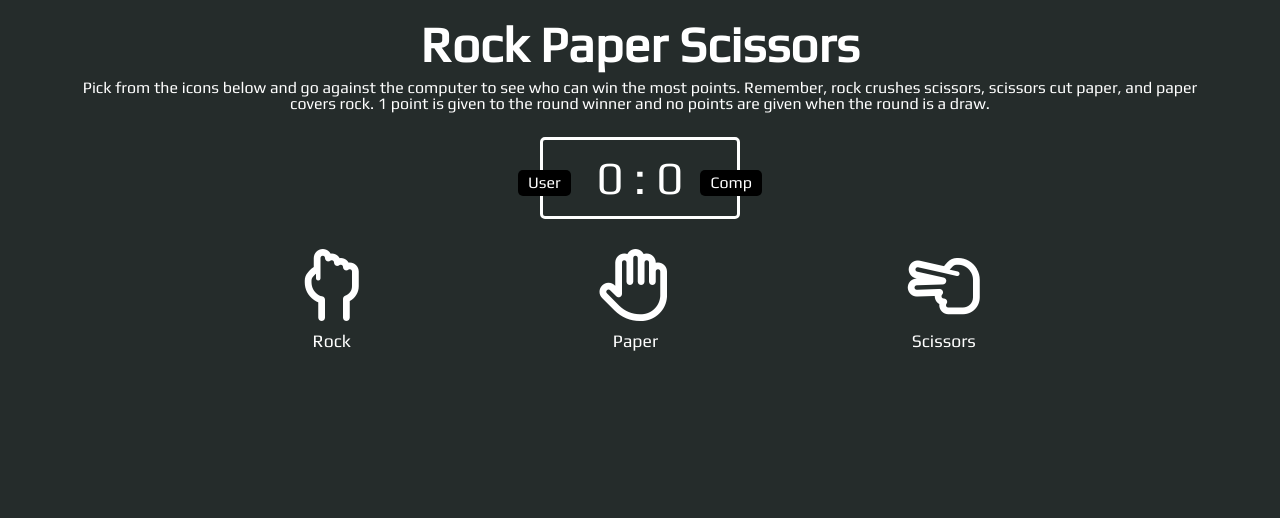
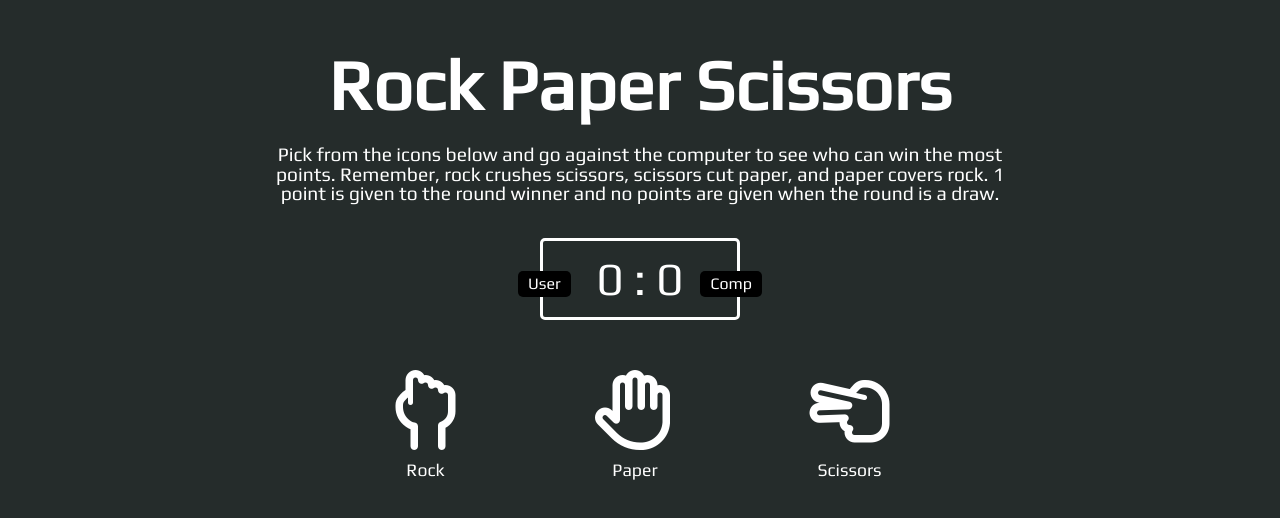
Before and after one commit to jakeshaw61/Rock-Paper-Scissors, a plain HTML site: page index.html in a window 1280 px wide. Drawn offline with Linux system fonts and the light colour scheme.

Commit message:
Add media queries

```diff
--- a/assets/css/style.css
+++ b/assets/css/style.css
@@ -119,3 +119,105 @@ i:hover {
 i {
     font-size: 4.5rem;
 }
+
+/* Media queries for screen size 480px and up */
+
+@media screen and (min-width: 480px) {
+    body {
+        margin: 0 10%;
+    }
+
+    h1 {
+        font-size: 3.2rem;
+        margin: 30px auto 15px;
+    }
+
+    .rules {
+        font-size: 1.1rem;
+        margin: 10px 0 10px;
+    }
+
+    .choices {
+        margin-top: 40px;
+    }
+
+    button {
+        font-size: 1.2rem;
+    }
+
+    button > i {
+        font-size: 5rem;
+    }
+}
+
+/* Media queries for screen size 768px and up */
+
+@media screen and (min-width: 768px) {
+    body {
+        margin: 0 15%;
+    }
+
+    h1 {
+        font-size: 4rem;
+        margin: 30px auto 15px;
+    }
+
+    .message {
+        font-size: 2.5rem;
+    }
+
+    .choices {
+        margin-top: 50px;
+    }
+
+    button {
+        font-size: 1.3rem;
+    }
+
+    button > i {
+        font-size: 5.2rem;
+    }
+}
+
+/* Media queries for screen size 1024px and up */
+
+@media screen and (min-width: 1024px) {
+    body {
+        margin: 20px 20% 0;
+    }
+
+    h1 {
+        font-size: 4.2rem;
+    }
+
+    i {
+        font-size: 5rem;
+    }
+    button {
+        font-size: 1.4rem;
+    }
+
+    button > i {
+        font-size: 5.4rem;
+    }
+}
+
+/* Media queries for screen size 1200px and up */
+
+@media screen and (min-width: 1200px) {
+    h1 {
+        font-size: 4.4rem;
+    }
+
+    .rules {
+        font-size: 1.2rem;
+    }
+
+    button {
+        font-size: 1.5rem;
+    }
+
+    button > i {
+        font-size: 5.6rem;
+    }
+}
```
